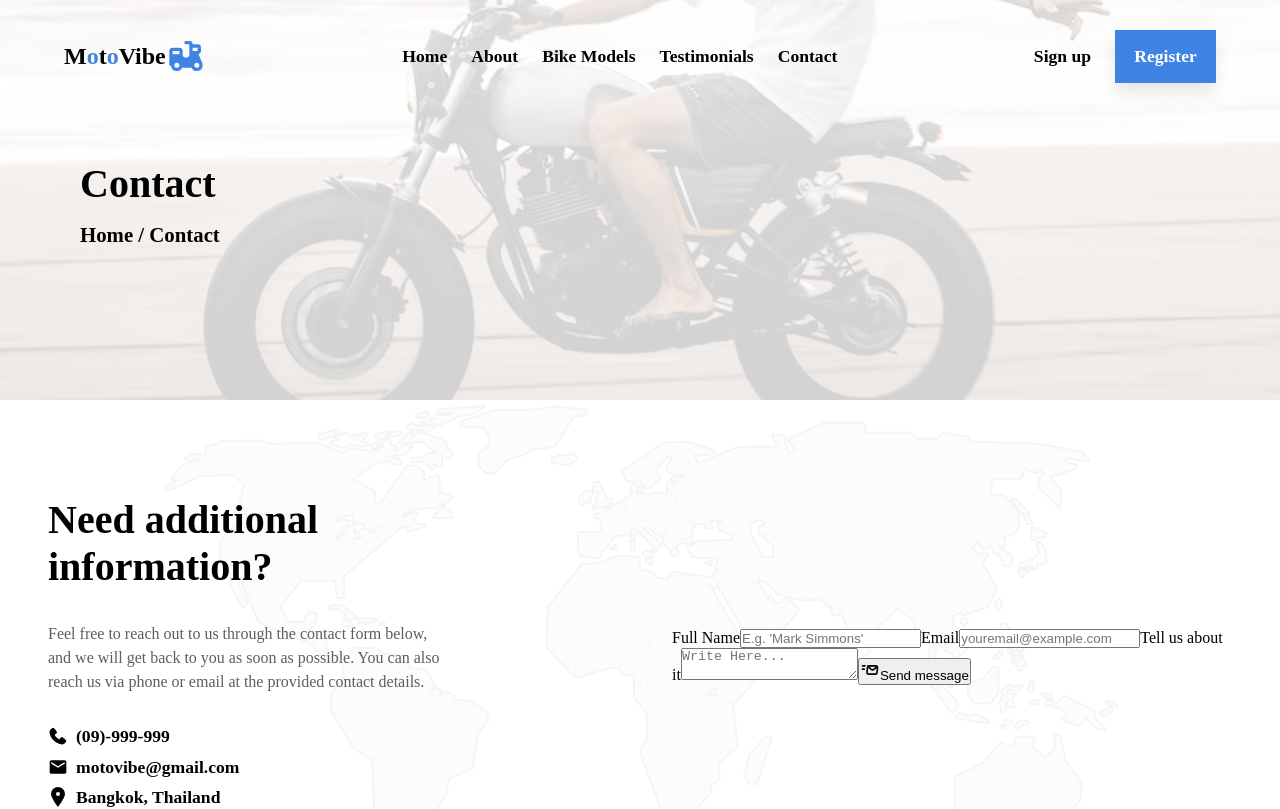
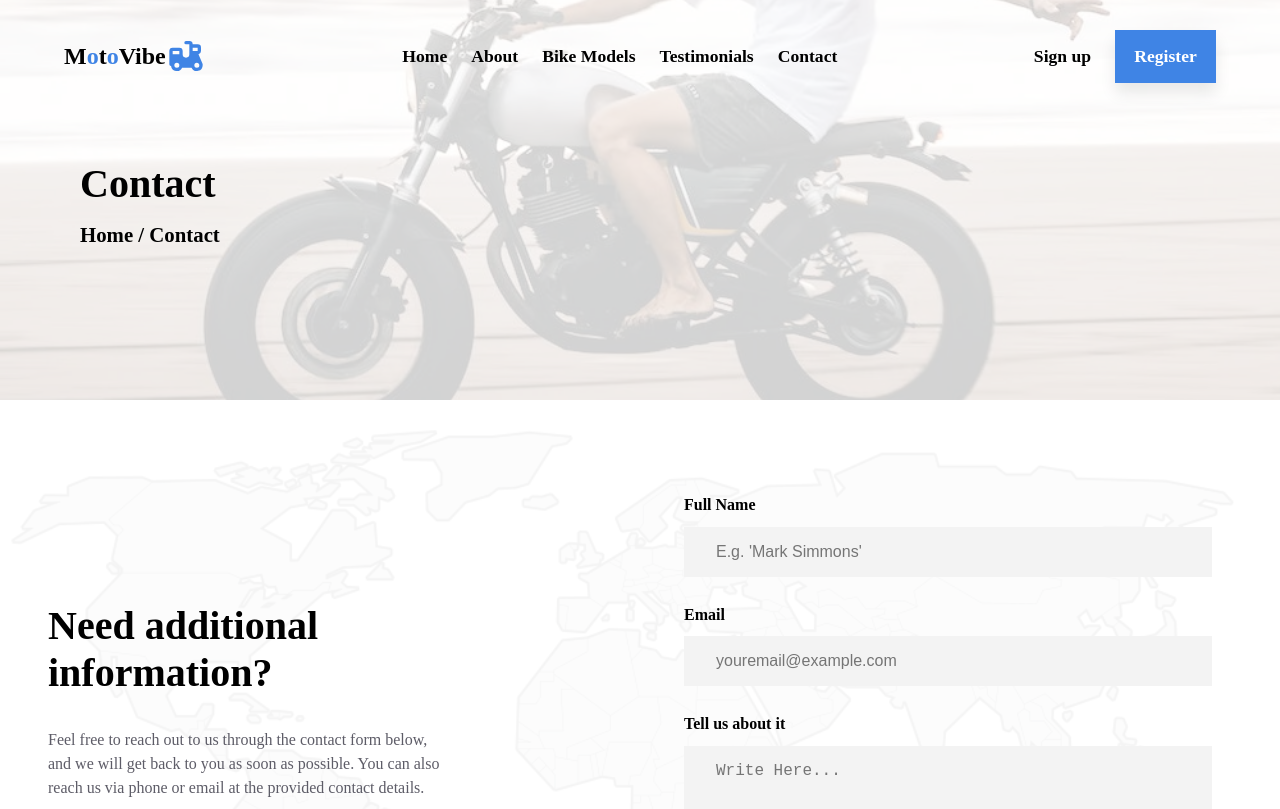
Before and after one commit to OnigiriKing/moto-vibe, a React (Create React App) app: page /Contact in a window 1280 px wide. Shown: the top 809 px of the page. Built offline with nearby package versions, Linux system fonts and the light colour scheme.

Commit message:
Contact page ready

```diff
--- a/src/pages/contactPage/Contact.jsx
+++ b/src/pages/contactPage/Contact.jsx
@@ -8,13 +8,14 @@ export default function Contact() {
     <div>
       <AllPagesStart page="Contact" />
       <div id="contact-page">
+        <div className="contact-page-bg-color">
           <div className="contact-page-wrapper">
             <div className="contact-page-text">
               <h1>Need additional information?</h1>
               <p>
                 Feel free to reach out to us through the contact form below, and
-              we will get back to you as soon as possible. You can also reach us
-              via phone or email at the provided contact details.
+                we will get back to you as soon as possible. You can also reach
+                us via phone or email at the provided contact details.
               </p>
               <div className="footer-number-email">
                 <a href="tel:09999999" rel="noreferrer">
@@ -49,8 +50,9 @@ export default function Contact() {
                   id="contact-form-des"
                   placeholder="Write Here..."
                 ></textarea>
-              <button>{requestSvg(20).message}Send message</button>
+                <button>{requestSvg(30).message}Send message</button>
               </form>
+            </div>
           </div>
         </div>
       </div>
--- a/src/styles/contactStyle/_contact.scss
+++ b/src/styles/contactStyle/_contact.scss
@@ -4,9 +4,17 @@
   width: 100%;
   display: flex;
   justify-content: center;
-  background-image: url('../img/World.png');
+  background-image: url("../img/World.png");
   background-position: center;
   background-repeat: no-repeat;
+  background-size: cover;
+}
+
+.contact-page-bg-color {
+  background-color: #fffffff4;
+  width: 100%;
+  display: flex;
+  justify-content: center;
 }
 
 .contact-page-wrapper {
@@ -15,9 +23,9 @@
   padding: 6rem 0;
   margin: 0 3rem;
   align-items: center;
+  width: 100%;
   max-width: 80rem;
-  gap: 4rem;
-  background-color: #fffffff4;
+  gap: 3rem;
 }
 
 .contact-page-text {
@@ -35,5 +43,45 @@
     line-height: 1.5rem;
     color: $greyText;
   }
+}
 
+.contact-page-contact-form {
+  display: flex;
+  justify-content: center;
+
+  form {
+    display: flex;
+    flex-direction: column;
+    width: 33rem;
+    gap: 0.8rem;
+    font-weight: 600;
+
+    input,
+    textarea {
+      border: none;
+      background-color: rgb(243, 243, 243);
+      font-size: $h5-size;
+    }
+
+    input {
+      padding: 1rem 2rem;
+      margin-bottom: 1rem;
+    }
+
+    textarea {
+      height: 10rem;
+      padding: 1rem 2rem;
+      margin-bottom: 1rem;
+    }
+
+    button {
+      display: flex;
+      border: none;
+      @include button-style;
+      align-items: center;
+      justify-content: center;
+      gap: 0.4rem;
+      font-size: $h4-size;
+    }
+  }
 }
```
Also changed, not shown: src/dist/style.css, 1 other file (tests, documents, lock files or other folders). Lines whose indentation alone changed are shown as unchanged.
